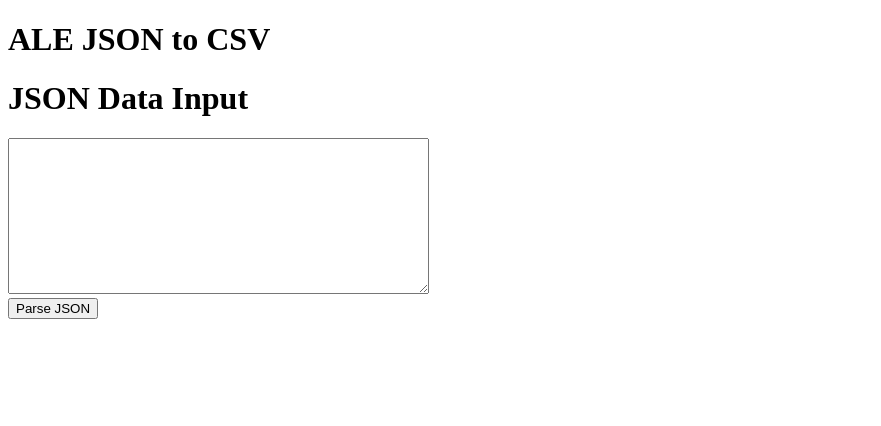
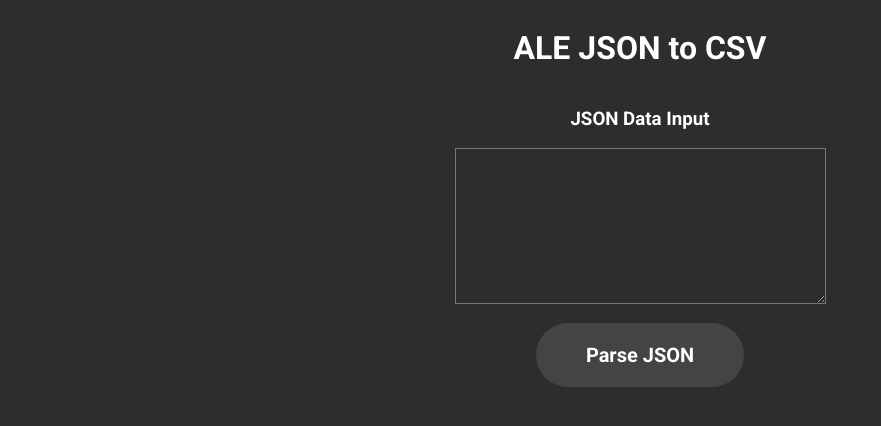
Before and after one commit to Astrofive/ale-json-to-csv, a plain HTML site: page ALE.html in a window 1280 px wide. Shown: the whole page, without its empty margins (0-881 px from the left). Drawn offline with Linux system fonts and the light colour scheme.

Commit message:
Update ALE.html
some UX layout improvements, dark mode, and better error handling

```diff
--- a/ALE.html
+++ b/ALE.html
@@ -5,16 +5,45 @@
     <meta http-equiv="X-UA-Compatible" content="IE=edge">
     <meta name="viewport" content="width=device-width, initial-scale=1.0">
     <title>ALE JSON to CSV</title>
+    <link rel="preconnect" href="https://fonts.googleapis.com">
+    <link rel="preconnect" href="https://fonts.gstatic.com" crossorigin>
+    <link href="https://fonts.googleapis.com/css2?family=Roboto:ital,wght@0,100;0,300;0,400;0,500;0,700;0,900;1,100;1,300;1,400;1,700;1,900&display=swap" rel="stylesheet">
     <style>
 		#error-container {
-			color: red;
+			color: rgb(225, 225, 225);
 			font-weight: bold;
+            margin: 20px 0px;
 		}
+        body {
+            display: flex;
+            flex-direction: column;
+            align-items: center;
+            justify-content: center;
+        }
+        * {
+            font-family: 'Roboto', sans-serif;
+            background-color: #2d2d30;
+            color: white;
+        }
+        button {
+            background-color: #444;
+            color: #fff;
+            border-radius: 100px;
+            padding: 20px 50px;
+            border: none;
+            font-size: 20px;
+            font-weight: bold;
+        }
+
+        button:hover {
+            background-color: rgb(111, 111, 111);
+            cursor: pointer;
+        }
 	</style>
 </head>
 <body>
     <h1>ALE JSON to CSV</h1>
-    <h1>JSON Data Input</h1>
+    <h3>JSON Data Input</h3>
 	<textarea id="json-input" rows="10" cols="50"></textarea>
 	<br>
 	<button onclick="parseJSON()">Parse JSON</button>
@@ -24,10 +53,11 @@
 		function parseJSON() {
             const jsonInput = document.getElementById("json-input").value;
             try {
+                document.getElementById("error-container").textContent = "Loading...";
                 const jsonData = JSON.parse(jsonInput);
                 console.log(typeof jsonData);
                 // Do something with the parsed JSON data
-                document.getElementById("error-container").textContent = "";
+
 
                 const jsonArray = jsonData.Location_result;
                 convertJsonToCsvAndDownload(jsonArray, 'data.csv');
@@ -67,6 +97,7 @@
             document.body.appendChild(link);
             link.click();
             document.body.removeChild(link);
+            document.getElementById("error-container").textContent = "";
         }
 
 
```
